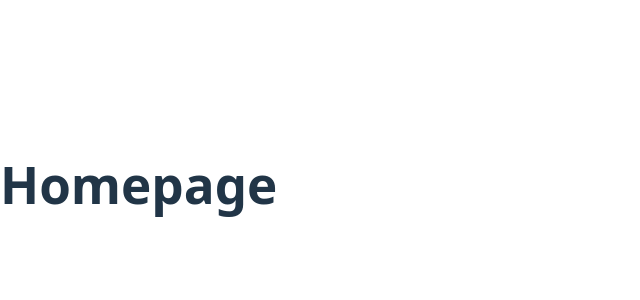
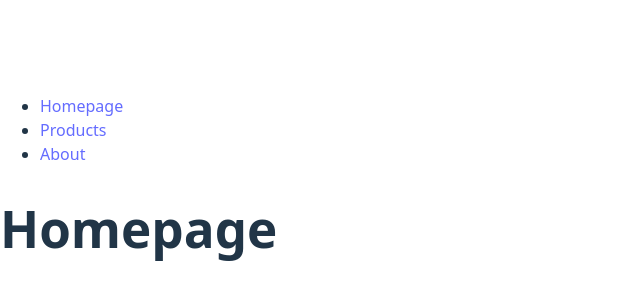
Before and after one commit to mauroanastasi/react-router, a React (Vite) app: page / in a window 1280 px wide. Shown: the part 216-516 px from the top of the page, without its empty margins (0-640 px from the left). Built offline with nearby package versions, Linux system fonts and the light colour scheme.

Commit message:
[UPD] creo componente MainNavbar.jsx, importo <MainNavbar/> nelle 3 component Homep.About.Products

```diff
--- /dev/null
+++ b/Components/MainNavbar.jsx
@@ -0,0 +1,24 @@
+import React from 'react'
+import { NavLink } from 'react-router-dom'
+
+const MainNavbar = () => {
+    return (
+        <header>
+            <nav>
+                <ul>
+                    <li>
+                        <NavLink to="/">Homepage</NavLink>
+                    </li>
+                    <li>
+                        <NavLink to="/products">Products</NavLink>
+                    </li>
+                    <li>
+                        <NavLink to="/about">About</NavLink>
+                    </li>
+                </ul>
+            </nav>
+        </header>
+    )
+}
+
+export default MainNavbar
--- a/pages/About.jsx
+++ b/pages/About.jsx
@@ -1,10 +1,14 @@
 import React from 'react'
+import MainNavbar from '../Components/MainNavbar'
 
 const about = () => {
     return (
-        <div>
-            <h1>Chi siamo</h1>
-        </div>
+        <>
+            <MainNavbar />
+            <div>
+                <h1>Chi siamo</h1>
+            </div>
+        </>
     )
 }
 
--- a/pages/Homepage.jsx
+++ b/pages/Homepage.jsx
@@ -1,10 +1,14 @@
 import React from 'react'
+import MainNavbar from '../Components/MainNavbar'
 
 const homepage = () => {
     return (
-        <div>
-            <h1>Homepage</h1>
-        </div>
+        <>
+            <MainNavbar />
+            <div>
+                <h1>Homepage</h1>
+            </div>
+        </>
     )
 }
 
--- a/pages/Products.jsx
+++ b/pages/Products.jsx
@@ -1,10 +1,14 @@
 import React from 'react'
+import MainNavbar from '../Components/MainNavbar'
 
 const Products = () => {
     return (
-        <div>
-            <h1>Lista prodotti</h1>
-        </div>
+        <>
+            <MainNavbar />
+            <div>
+                <h1>Lista prodotti</h1>
+            </div>
+        </>
     )
 }
 
```
